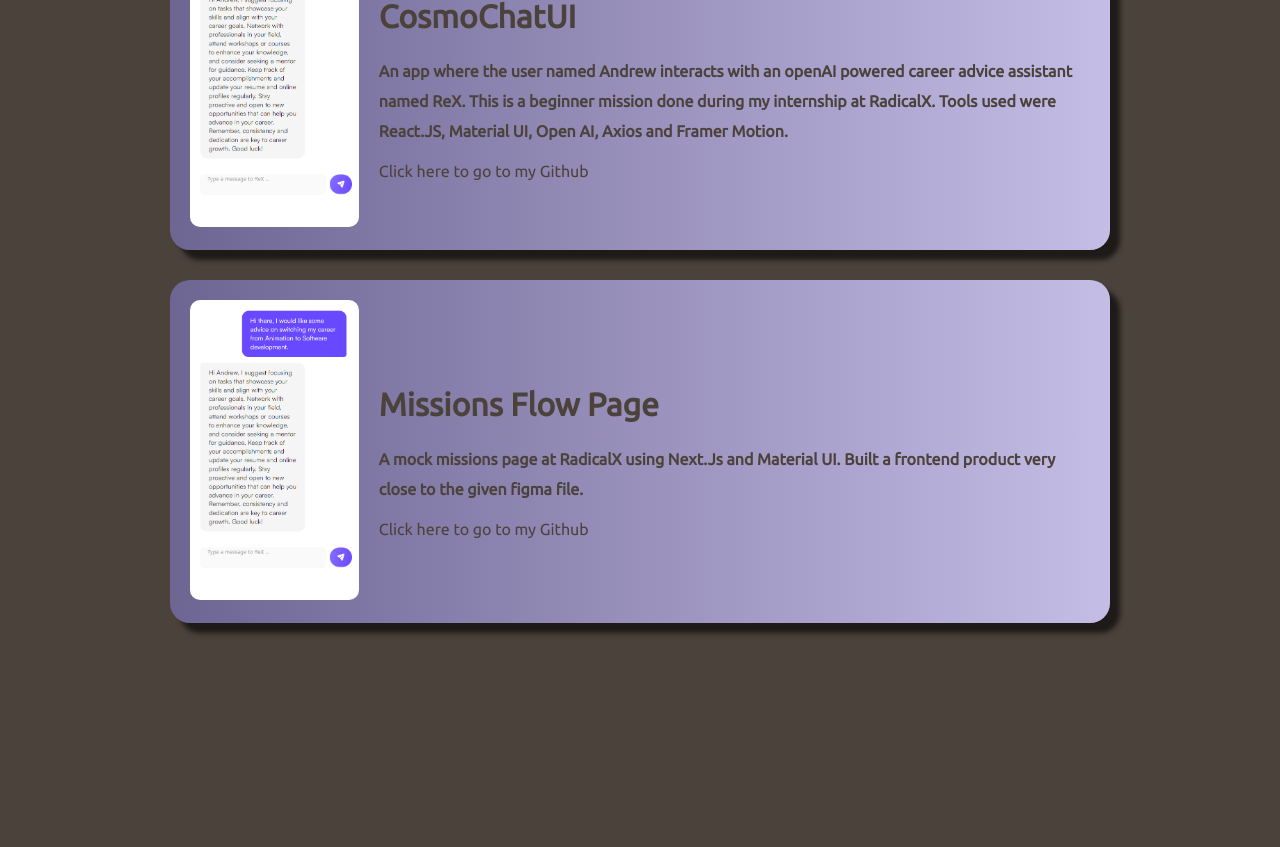
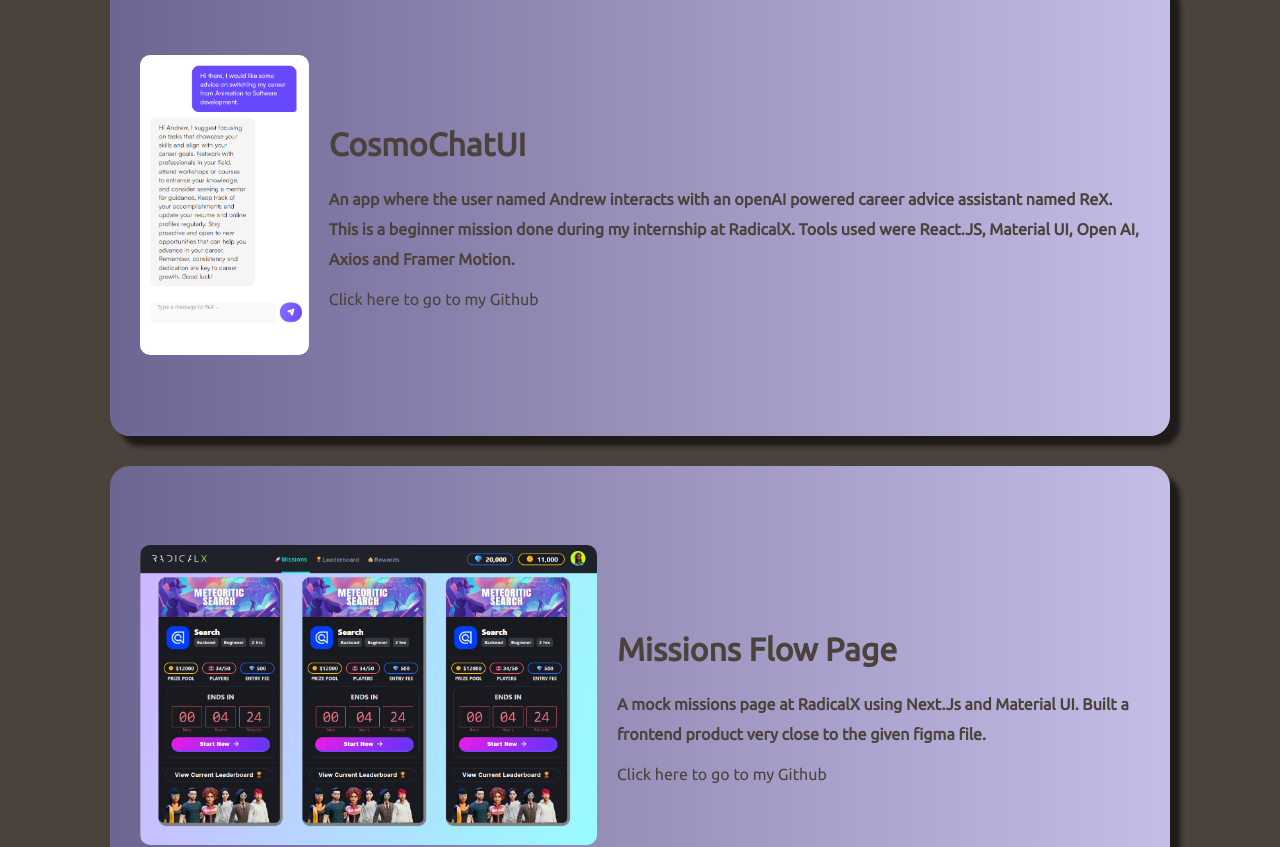
Before and after one commit to sivaShilpa/fullstack-portfolio, a React (Create React App) app: page /projects in a window 1280 px wide. Shown: the part 1087-1934 px from the top of the page. Before the commit the page ends 1910 px from the top, so only its background shows below. Built offline with nearby package versions, Linux system fonts and the light colour scheme.

Commit message:
last few fixes

```diff
--- a/public/projects.json
+++ b/public/projects.json
@@ -20,7 +20,7 @@
     {
       "name": "Missions Flow Page",
       "git": "https://github.com/sivaShilpa/Missions-Flow-Project",
-      "image": "./projects/CosmoChatUI.png",
+      "image": "./projects/MissionsFlow.png",
       "description": "A mock missions page at RadicalX using Next.Js and Material UI. Built a frontend product very close to the given figma file."
     }
   ]
--- a/src/pages/Projects/Project.css
+++ b/src/pages/Projects/Project.css
@@ -5,7 +5,7 @@
     justify-content: center;
     align-items: center;
     gap: 30px;
-    margin-top: 1300px;
+    margin-top: 1600px;
     margin-bottom: 200px;
 }
 .card-projects{
@@ -15,7 +15,9 @@
     justify-content: center;
     align-items: center;
     text-align: left;
-    max-width: 900px;
+    padding: 30px;
+    max-width: 1000px;
+    min-height: 400px;
     gap: 20px;
 }
 .project-image{
```
Also changed, not shown: public/projects/Explorer.png, public/projects/MissionsFlow.png (added).
